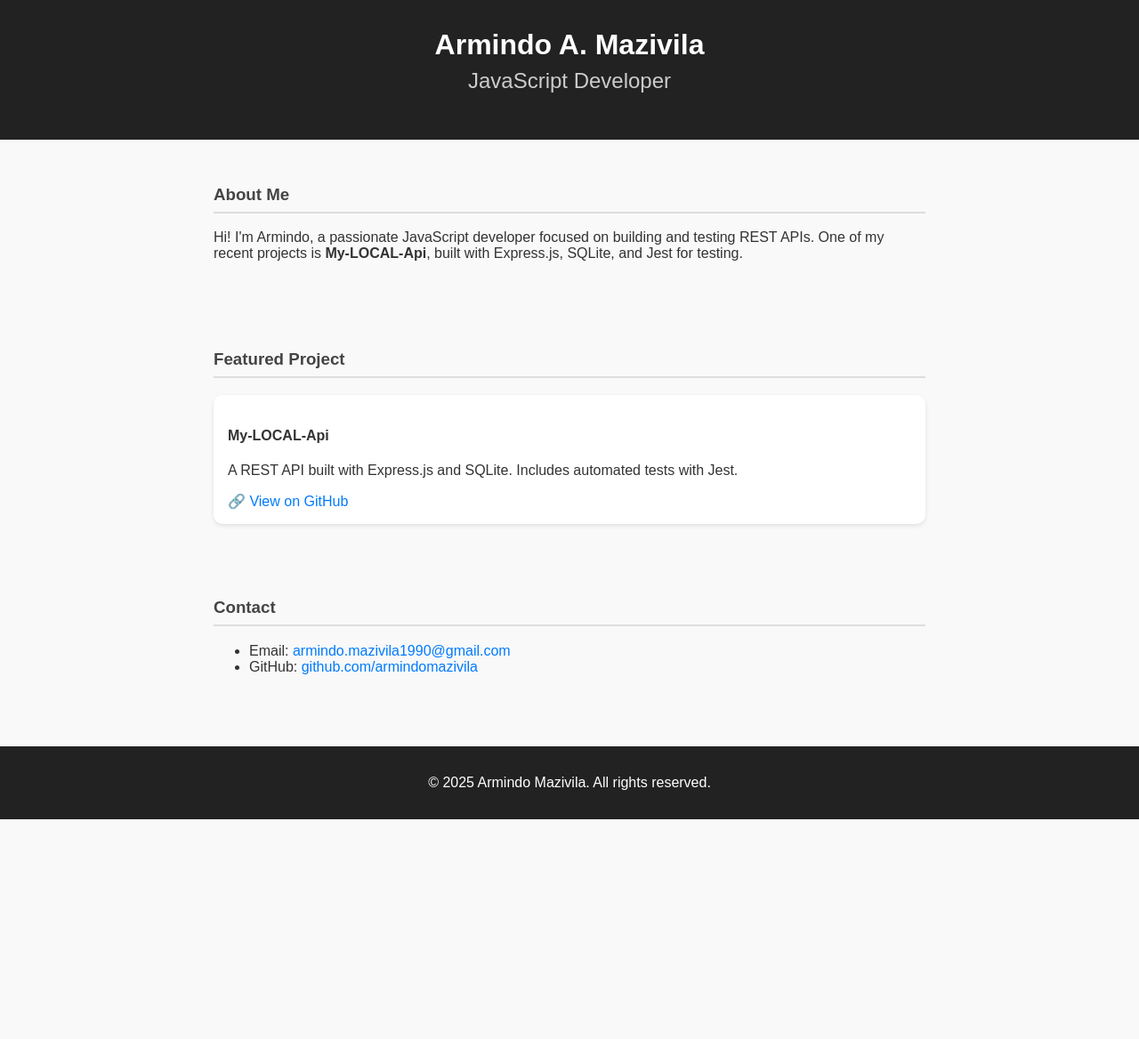
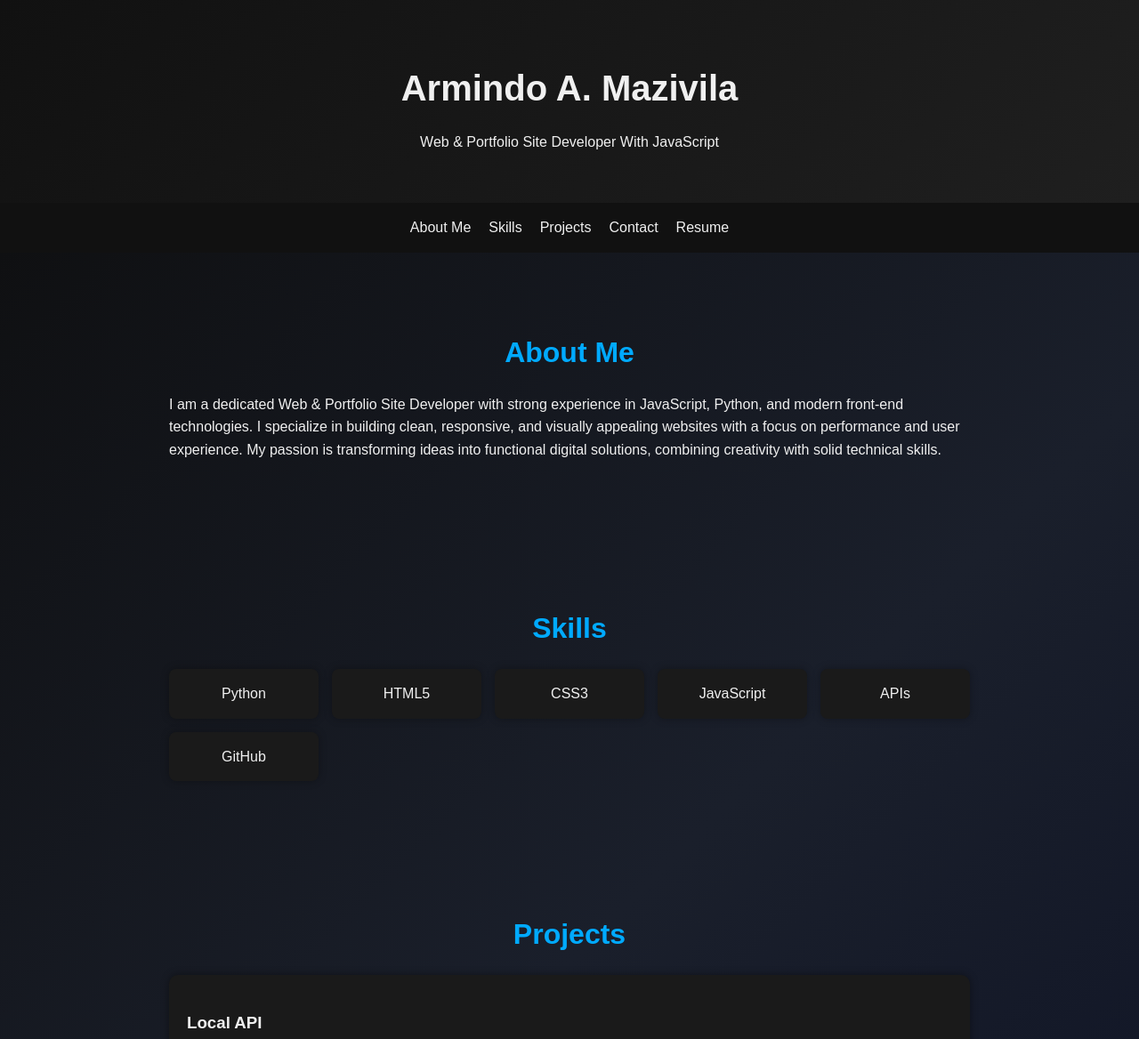
Before and after one commit to armindomazivila/my-portfolio, a plain HTML site: page index.html in a window 1280 px wide. Shown: the top 1168 px of the page at 89% size. Before the commit the page ends 921 px from the top, so only its background shows below. Drawn offline with Linux system fonts and the light colour scheme.

Commit message:
First commit portfolio

```diff
--- a/index.html
+++ b/index.html
@@ -3,44 +3,212 @@
 <head>
   <meta charset="UTF-8" />
   <meta name="viewport" content="width=device-width, initial-scale=1.0" />
-  <title>Armindo Mazivila | JavaScript Developer</title>
-  <link rel="stylesheet" href="style.css" />
+  <title>Web & Portfolio Site Developer With JavaScrip</title>
+  <style>
+    body {
+      margin: 0;
+      font-family: Arial, sans-serif;
+      background: linear-gradient(135deg, #0d0d0d, #1a1f2b, #0a0f24);
+      color: #f0f0f0;
+      line-height: 1.6;
+    }
+
+    header {
+      padding: 40px;
+      text-align: center;
+      background: linear-gradient(135deg, #111, #1f1f1f);
+      box-shadow: 0 2px 10px rgba(0,0,0,0.5);
+    }
+
+    header h1 {
+      margin-bottom: 10px;
+      font-size: 2.5rem;
+    }
+
+    nav {
+      display: flex;
+      justify-content: center;
+      gap: 20px;
+      padding: 15px 0;
+      background-color: #111;
+      position: sticky;
+      top: 0;
+      z-index: 100;
+    }
+
+    nav a {
+      color: #f0f0f0;
+      text-decoration: none;
+      font-size: 1rem;
+      transition: 0.3s;
+    }
+
+    nav a:hover {
+      color: #00aaff;
+    }
+
+    section {
+      padding: 60px 20px;
+      max-width: 900px;
+      margin: auto;
+    }
+
+    h2 {
+      margin-bottom: 20px;
+      color: #00aaff;
+      font-size: 2rem;
+      text-align: center;
+    }
+
+    .skills-list {
+      display: grid;
+      grid-template-columns: repeat(auto-fit, minmax(150px, 1fr));
+      gap: 15px;
+      text-align: center;
+    }
+
+    .skill {
+      padding: 15px;
+      background-color: #1a1a1a;
+      border-radius: 8px;
+      box-shadow: 0 0 10px rgba(0,0,0,0.3);
+    }
+
+    .project {
+      background-color: #1a1a1a;
+      padding: 20px;
+      margin-bottom: 20px;
+      border-radius: 10px;
+      box-shadow: 0 0 10px rgba(0,0,0,0.4);
+    }
+
+    .project a {
+      color: #00aaff;
+      text-decoration: none;
+    }
+
+    footer {
+      background: #111;
+      padding: 20px;
+      text-align: center;
+      margin-top: 40px;
+    }
+
+    .btn {
+      display: inline-block;
+      padding: 10px 20px;
+      background: #00aaff;
+      color: #000;
+      text-decoration: none;
+      border-radius: 6px;
+      font-weight: bold;
+      transition: 0.3s;
+    }
+
+    .btn:hover {
+      background: #0088cc;
+    }
+
+    /* Simple fade‑in animation */
+    .fade-in {
+      opacity: 0;
+      animation: fadeIn 1.5s forwards;
+    }
+
+    @keyframes fadeIn {
+      from { opacity: 0; transform: translateY(20px); }
+      to { opacity: 1; transform: translateY(0); }
+    }
+
+    /* Hover animations */
+    .skill:hover, .project:hover {
+      transform: translateY(-5px);
+      transition: 0.3s;
+      box-shadow: 0 0 15px rgba(0, 170, 255, 0.4);
+    }
+
+    header h1, header p {
+      animation: fadeIn 1.2s ease-in-out;
+    }
+
+    nav a {
+      position: relative;
+    }
+
+    nav a::after {
+      content: "";
+      position: absolute;
+      bottom: -3px;
+      left: 0;
+      width: 0%;
+      height: 2px;
+      background: #00aaff;
+      transition: 0.3s;
+    }
+
+    nav a:hover::after {
+      width: 100%;
+    }
+
+  </style>
 </head>
 <body>
   <header>
     <h1>Armindo A. Mazivila</h1>
-    <h2>JavaScript Developer</h2>
+    <p>Web & Portfolio Site Developer With JavaScript</p>
   </header>
 
-  <section id="intro">
-    <h3>About Me</h3>
-    <p>
-      Hi! I'm Armindo, a passionate JavaScript developer focused on building and testing REST APIs.
-      One of my recent projects is <strong>My-LOCAL-Api</strong>, built with Express.js, SQLite, and Jest for testing.
+  <nav>
+    <a href="#about">About Me</a>
+    <a href="#skills">Skills</a>
+    <a href="#projects">Projects</a>
+    <a href="#contact">Contact</a>
+    <a href="#resume">Resume</a>
+  </nav>
+
+  <section id="about">
+    <h2>About Me</h2>
+    <p class="fade-in">
+      I am a dedicated Web & Portfolio Site Developer with strong experience in JavaScript, Python, and modern front‑end technologies. I specialize in building clean, responsive, and visually appealing websites with a focus on performance and user experience.
+      My passion is transforming ideas into functional digital solutions, combining creativity with solid technical skills.
     </p>
   </section>
 
+  <section id="skills">
+    <h2>Skills</h2>
+    <div class="skills-list">
+      <div class="skill">Python</div>
+      <div class="skill">HTML5</div>
+      <div class="skill">CSS3</div>
+      <div class="skill">JavaScript</div>
+      <div class="skill">APIs</div>
+      <div class="skill">GitHub</div>
+    </div>
+  </section>
+
   <section id="projects">
-    <h3>Featured Project</h3>
+    <h2>Projects</h2>
     <div class="project">
-      <h4>My-LOCAL-Api</h4>
-      <p>A REST API built with Express.js and SQLite. Includes automated tests with Jest.</p>
-      <a href="https://github.com/armindomazivila/My-LOCAL-Api" target="_blank">🔗 View on GitHub</a>
+      <h3>Local API</h3>
+      <p>A lightweight and efficient API built using JavaScript, designed to handle local data operations with clean, modular architecture. It demonstrates strong backend logic, structured routing, and practical data handling—ideal for learning, testing, or building small‑scale backend solutions.</p>
+      <p><a href=https://github.com/armindomazivila/My-Local-Api>GitHub Repository →</a></p>
     </div>
   </section>
 
   <section id="contact">
-    <h3>Contact</h3>
-    <ul>
-      <li>Email: <a href="mailto:armindo.mazivila1990@gmail.com">armindo.mazivila1990@gmail.com</a></li>
-      <li>GitHub: <a href="https://github.com/armindomazivila" target="_blank">github.com/armindomazivila</a></li>
-    </ul>
+    <h2>Contact</h2>
+    <p>Email: armindo.mazivila1990@gmail.com</p>
+    <p>GitHub: <a href="https://github.com/armindomazivila">github.com/armindomazivila</a></p>
+  <p>Contact: +258 845459784</p>
+  </section>
+
+  <section id="resume">
+    <h2>Resume</h2>
+    <a class="btn" href="resume.pdf" download>Download Resume</a>
   </section>
 
   <footer>
-    <p>© 2025 Armindo Mazivila. All rights reserved.</p>
+    <p>© 2025 Armindo A. Mazivila. All rights reserved.</p>
   </footer>
-
-  <script src="script.js"></script>
 </body>
 </html>
```
Also changed, not shown: 1 other file.
